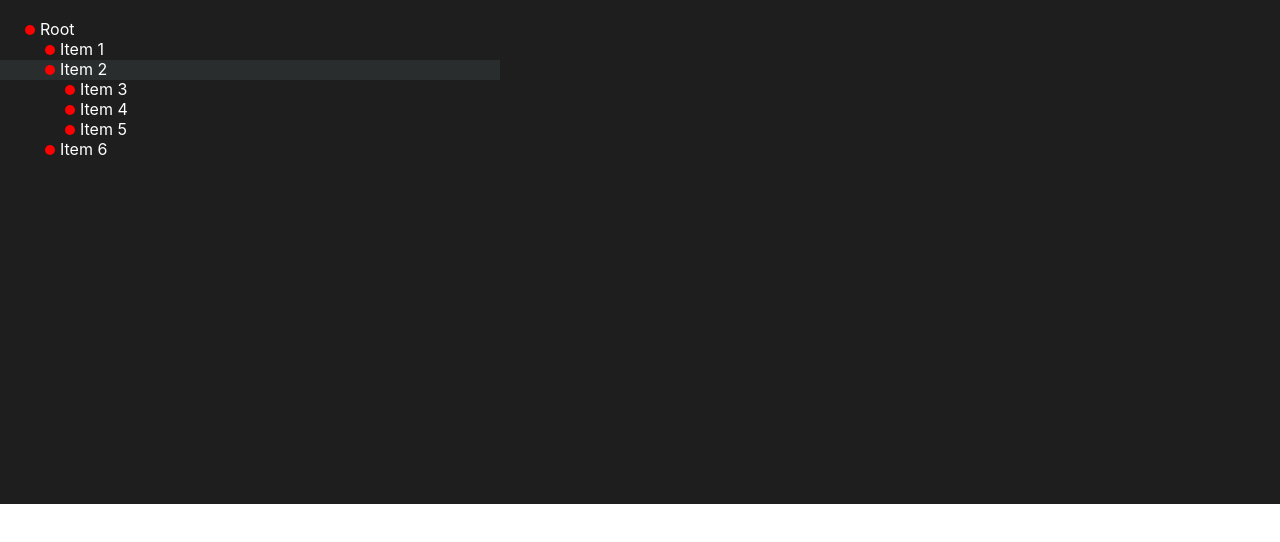
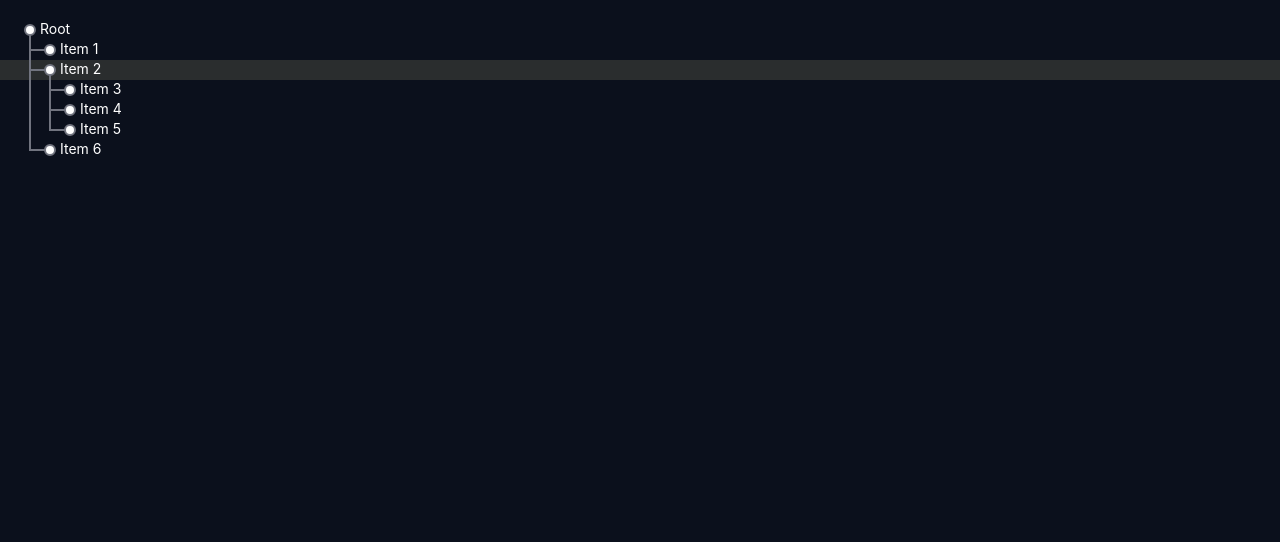
Before and after one commit to ilyaivanov/reactree, a React (Create React App) app: page / in a window 1280 px wide. Shown: the top 542 px of the page. Built offline with nearby package versions, Linux system fonts and the light colour scheme.

Commit message:
Respond to window size change. Add lines

```diff
--- a/src/App.css
+++ b/src/App.css
@@ -0,0 +1,3 @@
+svg {
+  display: block;
+}
--- a/src/App.tsx
+++ b/src/App.tsx
@@ -1,6 +1,7 @@
 import React, { useReducer } from "react";
 import "./App.css";
 import * as tree from "./domain/itemsTree";
+import { useWindowSize } from "./infra/useWindowDimensions";
 
 const root = tree.createItem("Root", [
   tree.createItem("Item 1"),
@@ -14,9 +15,14 @@ const root = tree.createItem("Root", [
 
 function App() {
   const [tree, dispatch] = useReducer((x) => x, root);
+  const dimensions = useWindowSize();
   return (
     <div style={{ color: colors.text, backgroundColor: colors.background }}>
-      <svg viewBox="0 0 500 500" width="500" height="500">
+      <svg
+        viewBox={`0 0 ${dimensions.width} ${dimensions.height}`}
+        width={dimensions.width}
+        height={dimensions.height}
+      >
         {selectionBox()}
         {itemView(tree)}
       </svg>
@@ -30,7 +36,7 @@ const selectionBox = () => {
     <rect
       x="0"
       y={gap + yStep * 2 - yStep / 2}
-      width="500"
+      width={window.innerWidth}
       height={yStep}
       fill={colors.selectionColor}
     />
@@ -43,12 +49,25 @@ const itemView = (item: Item) => {
     : spacings.gap;
   const x = item.parent ? spacings.xStep : spacings.gap;
   return (
-    <g transform={`translate(${x}, ${y})`}>
-      <circle r={spacings.circleRadius} fill="red"></circle>
+    <g transform={`translate(${x}, ${y})`} key={item.id}>
+      <path
+        d={svgPath(item, y)}
+        strokeWidth={strokeWidth}
+        stroke={colors.line}
+        fill={"none"}
+      />
+      <circle
+        r={spacings.circleRadius}
+        fill={colors.circle}
+        stroke={colors.circleBorder}
+        strokeWidth={spacings.circleBorder}
+      ></circle>
+
       <text
         x={spacings.circleRadius + spacings.circleToTextDistance}
         dy="0.32em"
         fill="currentColor"
+        fontSize={14}
       >
         {item.title}
       </text>
@@ -57,19 +76,34 @@ const itemView = (item: Item) => {
   );
 };
 
+//this 0.5 offset creates a clear separation for 1-pixel sized lines
+//it depends upon the stroke
+const strokeWidth: number = 2;
+const strokeOffset = strokeWidth == 1 ? 0.5 : 0;
+const svgPath = (item: Item, distanceToParent: number): string =>
+  item.parent
+    ? `M0,${strokeOffset}H-${spacings.xStep + strokeOffset}V-${
+        distanceToParent - spacings.circleRadius
+      }`
+    : "";
+
 //DESIGN SYSTEM
 const spacings = {
   gap: 30,
   xStep: 20,
   yStep: 20,
   circleRadius: 5,
+  circleBorder: 2,
   circleToTextDistance: 5,
 };
 
 const colors = {
   selectionColor: "rgb(42,45,46)",
-  background: "#1E1E1E",
+  background: "#0B101C",
   text: "white",
+  circle: "white",
+  circleBorder: "#71747F",
+  line: "#71747F",
 };
 
 export default App;
--- a/src/domain/itemsTree.ts
+++ b/src/domain/itemsTree.ts
@@ -1,5 +1,6 @@
 export const createItem = (title: string, children?: Item[]): Item => {
   const item: Item = {
+    id: "id_" + Math.random(),
     title,
     isOpen: children ? children.length > 0 : false,
     children: children || [],
--- a/src/domain/types.d.ts
+++ b/src/domain/types.d.ts
@@ -1,4 +1,5 @@
 type Item = {
+  id: string;
   title: string;
   children: Item[];
   isOpen: boolean;
--- /dev/null
+++ b/src/infra/useWindowDimensions.ts
@@ -0,0 +1,24 @@
+import { useEffect, useState } from "react";
+
+type Dimensions = {
+  width: number | undefined;
+  height: number | undefined;
+};
+
+export function useWindowSize() {
+  const [windowSize, setWindowSize] = useState<Dimensions>({
+    width: window.innerWidth,
+    height: window.innerHeight,
+  });
+  useEffect(() => {
+    function handleResize() {
+      setWindowSize({
+        width: window.innerWidth,
+        height: window.innerHeight,
+      });
+    }
+    window.addEventListener("resize", handleResize);
+    return () => window.removeEventListener("resize", handleResize);
+  }, []);
+  return windowSize;
+}
```
